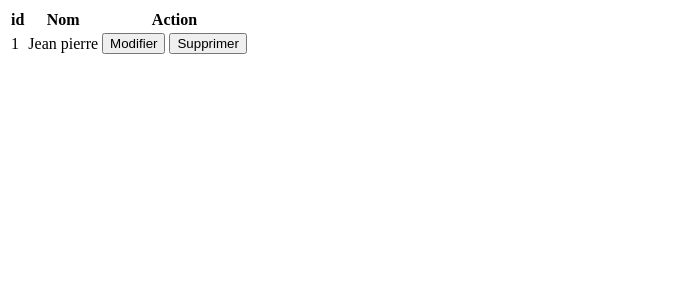
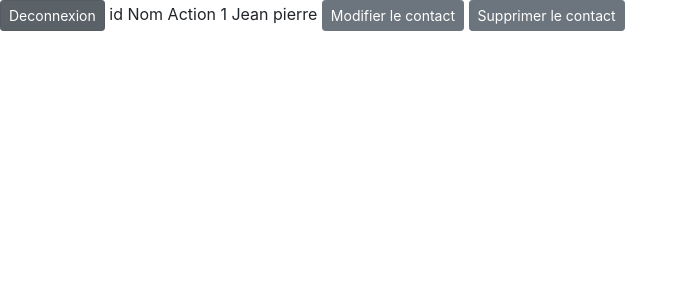
Before and after one commit to GeoffroyDutot/TP-CONTACT, a PHP site: page /dashboard.php in a window 1280 px wide. Shown: the top 300 px of the page, without its empty margins (0-688 px from the left). Run offline with PHP 8.4, Linux system fonts and the light colour scheme.

Commit message:
Modif dashboard-php

```diff
--- a/dashboard.php
+++ b/dashboard.php
@@ -1,10 +1,15 @@
 <!DOCTYPE html>
 <html>
 	<head>
+		<link rel="stylesheet" type="text/css" href="dashboard_css.css">
+		<link rel="stylesheet" href="https://stackpath.bootstrapcdn.com/bootstrap/4.1.3/css/bootstrap.min.css" integrity="sha384-MCw98/SFnGE8fJT3GXwEOngsV7Zt27NXFoaoApmYm81iuXoPkFOJwJ8ERdknLPMO" crossorigin="anonymous">
 		<meta charset="utf-8">
 		<title>Dashboard</title>
 	</head>
 	<body>
+
+		<a href="logout.php"><button type="button" class="btn btn-secondary btn-sm">Deconnexion</button></a
+
 		<table>
 		<thead>
 		<tr>
@@ -17,12 +22,19 @@
 			<tr>
 				<td>1</td>
 				<td>Jean pierre</td>
-				<td><form method="POST" action="">
-					<input type="submit" value="Modifier" name="update">
-					<input type="submit" value="Supprimer" name="delete">
-				</form></td>
+				<td><a href=<?php if (isset($_SESSION['id_membre']) >= 1) {
+						echo "add_modif.php?id=" . $_SESSION['id_membre'];
+						}else {
+						echo "index";
+						} ?>><button type="button" class="btn btn-secondary btn-sm">Modifier le contact</button></a>
+				<a href="suppr.php"><button type="button" class="btn btn-secondary btn-sm">Supprimer le contact</button></a>
+				</td>
 			</tr>
 		</tbody>
 	</table>
+	<script src="https://code.jquery.com/jquery-3.3.1.slim.min.js" integrity="sha384-q8i/X+965DzO0rT7abK41JStQIAqVgRVzpbzo5smXKp4YfRvH+8abtTE1Pi6jizo" crossorigin="anonymous"></script>
+	<script src="https://cdnjs.cloudflare.com/ajax/libs/popper.js/1.14.3/umd/popper.min.js" integrity="sha384-ZMP7rVo3mIykV+2+9J3UJ46jBk0WLaUAdn689aCwoqbBJiSnjAK/l8WvCWPIPm49" crossorigin="anonymous"></script>
+	<script src="https://stackpath.bootstrapcdn.com/bootstrap/4.1.3/js/bootstrap.min.js" integrity="sha384-ChfqqxuZUCnJSK3+MXmPNIyE6ZbWh2IMqE241rYiqJxyMiZ6OW/JmZQ5stwEULTy" crossorigin="anonymous"></script>
+
 	</body>
 </html>
--- /dev/null
+++ b/dashboard_css.css
@@ -0,0 +1,3 @@
+tr, td, th {
+	border: 1px solid;
+}
```
Also changed, not shown: login.php (+6 -8 lines), 1 other file.
